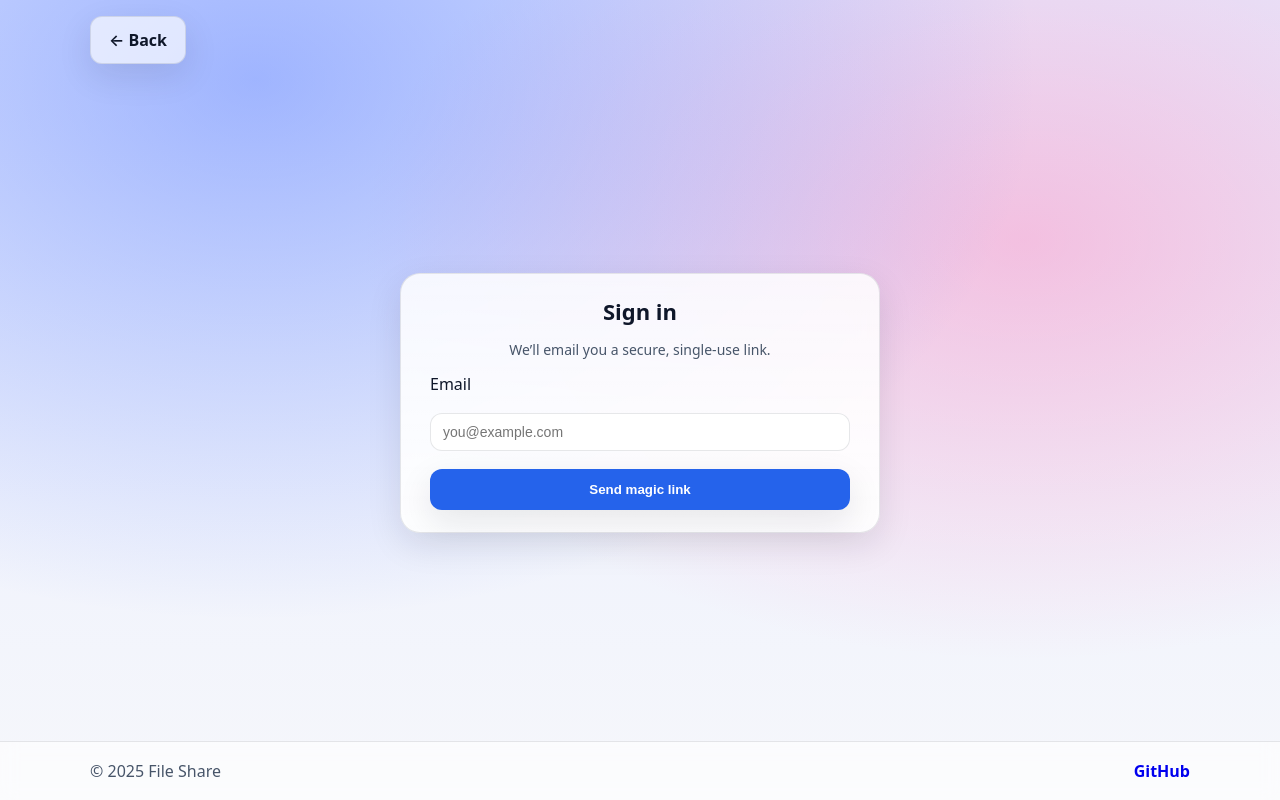
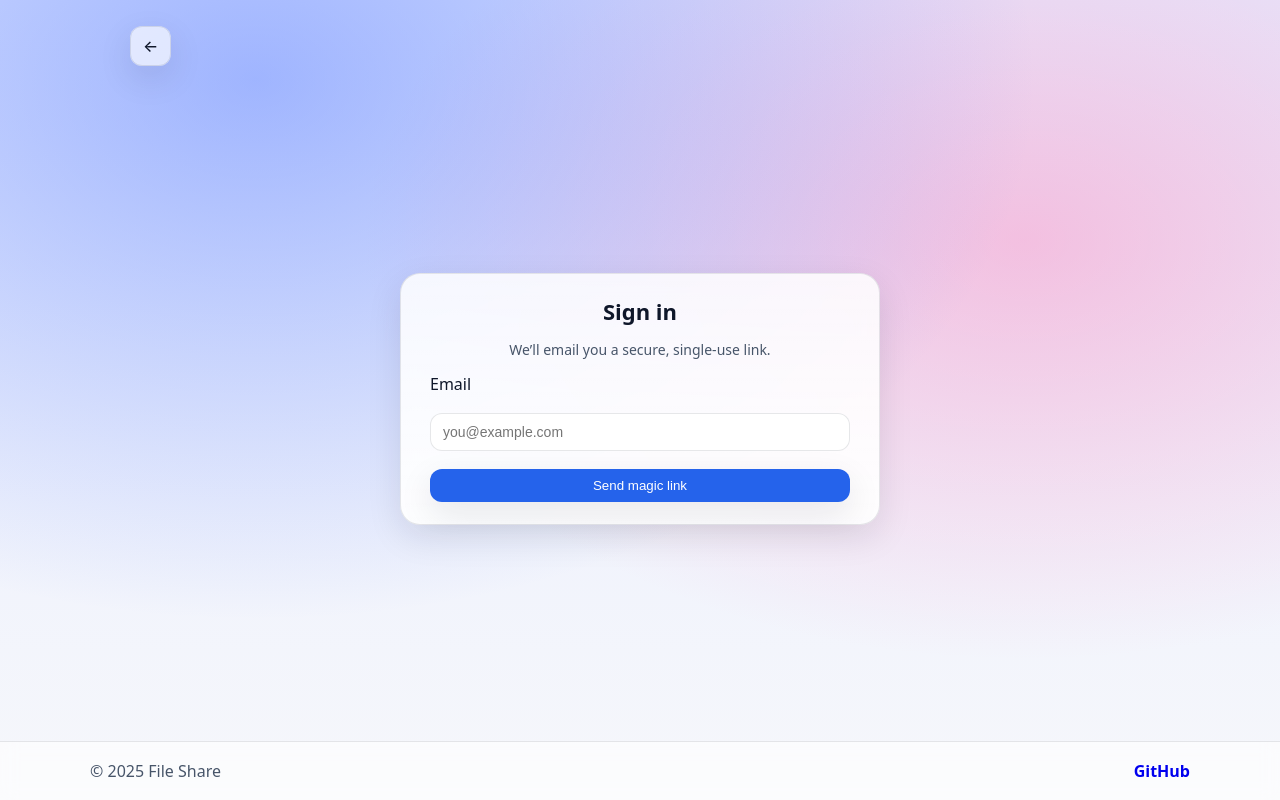
Before and after one commit to harshashetty67/secure-file-share, a React (Vite) app in the folder apps/ui/: page /signin in a window 1280 px wide. Built offline with nearby package versions, Linux system fonts and the light colour scheme; no server answers.

Commit message:
minor css adjustments

```diff
--- a/apps/ui/src/pages/SignIn.tsx
+++ b/apps/ui/src/pages/SignIn.tsx
@@ -40,7 +40,7 @@ export default function SignIn() {
         <div className="signin">
             {/* Top bar row: back action */}
             <div className="signin__topbar container">
-                <Link to="/" className="btn btn--ghost" aria-label="Back to landing">← Back</Link>
+                <Link to="/" className="btn btn--ghost signin__back">←</Link>
             </div>
 
 
--- a/apps/ui/src/styles/Signin.css
+++ b/apps/ui/src/styles/Signin.css
@@ -8,7 +8,7 @@
 
 /* Top bar row */
 .signin__topbar {
-  padding: 16px 0 0;
+  padding: 35px 40px 0;
 }
 
 
@@ -72,3 +72,29 @@
   display: flex;
   justify-content: center;
 }
+
+.signin__back {
+  position: relative;
+}
+
+.signin__back::after {
+  content: 'Back';
+  position: absolute;
+  left: 50%;
+  top: 100%;
+  transform: translateX(-50%);
+  margin-top: 8px;
+  background: #000;
+  color: white;
+  padding: 4px 8px;
+  border-radius: 4px;
+  font-size: 12px;
+  white-space: nowrap;
+  opacity: 0;
+  pointer-events: none;
+  transition: opacity 200ms ease;
+}
+
+.signin__back:hover::after {
+  opacity: 1;
+}
--- a/apps/ui/src/styles/global.css
+++ b/apps/ui/src/styles/global.css
@@ -39,16 +39,12 @@ body {
 
 
 .btn {
-    display: inline-flex;
-    align-items: center;
-    justify-content: center;
-    gap: 8px;
     background: var(--accent);
     color: #fff;
     border: 1px solid transparent;
     border-radius: 12px;
-    padding: 12px 18px;
-    font-weight: 600;
+    padding: 8px 12px;
+    font-weight: 500;
     cursor: pointer;
     box-shadow: var(--shadow-soft);
     transition: transform 120ms ease, background 120ms ease, opacity 120ms ease, border-color 120ms ease;
```
